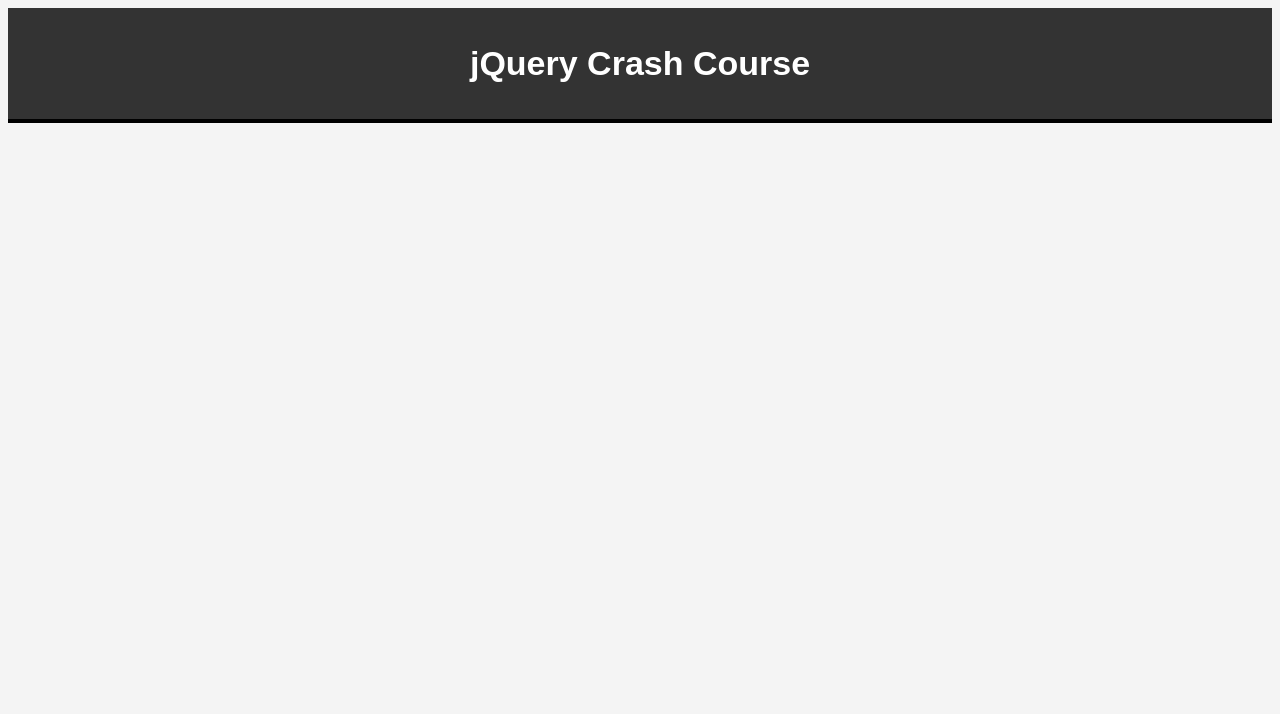
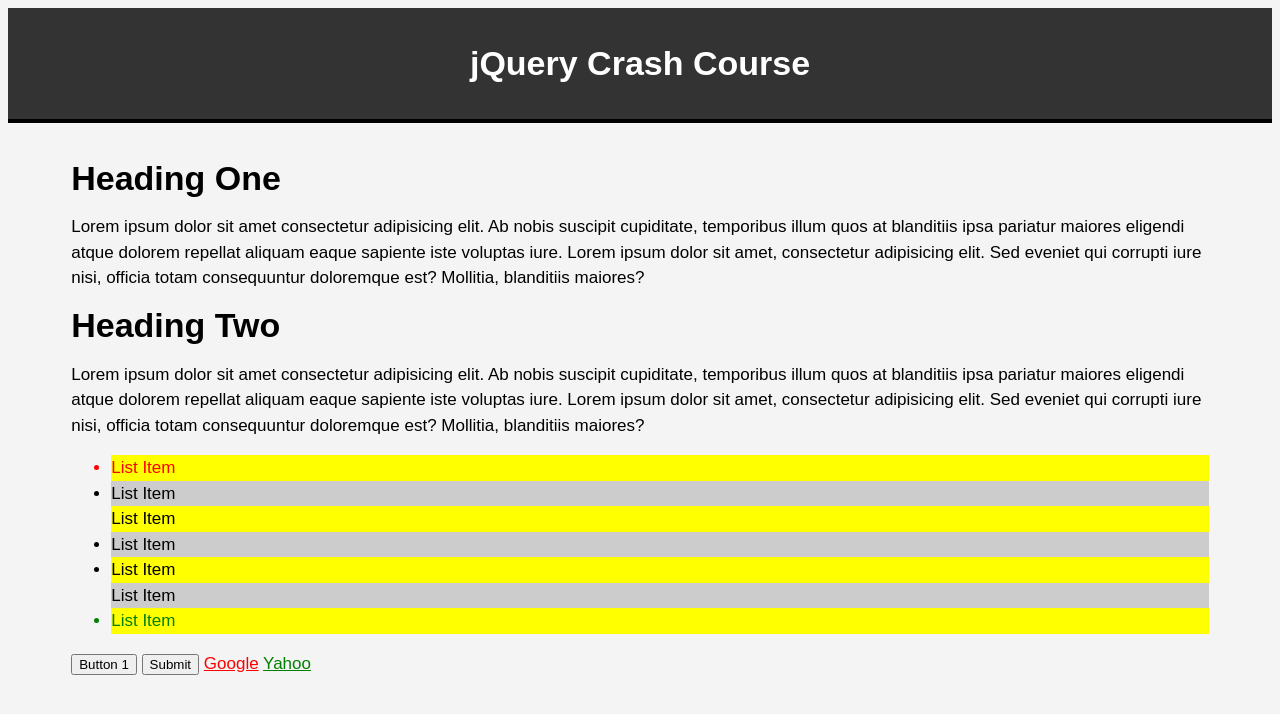
Before and after one commit to AlanLeverenz/jquery-overview, a plain HTML site: page selectors/index.html in a window 1280 px wide. Drawn offline with nearby package versions, Linux system fonts and the light colour scheme.

Commit message:
intro & selectors

```diff
--- a/selectors/index.html
+++ b/selectors/index.html
@@ -37,10 +37,63 @@
     <h1>jQuery Crash Course</h1>
   </header>
   <div id="container">
+    <h1 id="heading1">Heading One</h1>
+    <p id="para1">
+      Lorem ipsum dolor sit amet consectetur adipisicing elit. Ab nobis suscipit cupiditate, temporibus illum quos at
+      blanditiis ipsa pariatur maiores eligendi atque dolorem repellat aliquam eaque sapiente iste voluptas iure.
+      <span>Lorem ipsum dolor sit amet, consectetur adipisicing elit. </span>Sed eveniet qui corrupti iure nisi, officia
+      totam consequuntur doloremque est? Mollitia, blanditiis maiores?
+    </p>
+
+    <h1 class="heading2">Heading Two</h1>
+    <p class="para2">
+      Lorem ipsum dolor sit amet consectetur adipisicing elit. Ab nobis suscipit cupiditate, temporibus illum quos at
+      blanditiis ipsa pariatur maiores eligendi atque dolorem repellat aliquam eaque sapiente iste voluptas iure.
+      <span>Lorem ipsum dolor sit amet, consectetur adipisicing elit. </span>Sed eveniet qui corrupti iure nisi, officia
+      totam consequuntur doloremque est? Mollitia, blanditiis maiores?
+    </p>
+
+    <ul id="list">
+      <li>List Item</li>
+      <li>List Item</li>
+      <li>List Item</li>
+      <li>List Item</li>
+      <li>List Item</li>
+      <li>List Item</li>
+      <li>List Item</li>
+    </ul>
+
+    <input type="button" value="Button 1">
+    <input type="submit" value="Submit">
+    <input type="text">
+
+    <a href="http://google.com">Google</a>
+    <a href="http://yahoo.com">Yahoo</a>
 
   </div>
 
   <script>
+    // $('h1').hide();
+    // $('h1#heading1').hide();
+    // $('.heading2').hide();
+
+    // $('p span').css('color', 'red');
+
+    $('ul#list li:first').css('color', 'red')
+    $('ul#list li:last').css('color', 'green')
+    $('ul#list li:even').css('background-color', 'yellow')
+    $('ul#list li:odd').css('background-color', '#cccccc')
+    $('ul#list li:nth-child(3n)').css('list-style', 'none')
+
+    // ':' is for all
+    // $(':button').hide();
+    // $(':submit').hide();
+    $(':text').hide();
+
+    // [] is for attributes
+    $('[href]').css('color', 'red');
+    $('a[href="http://yahoo.com"]').css('color', 'green');
+    // $('*').hide();
 
   </script>
 </body>
```
